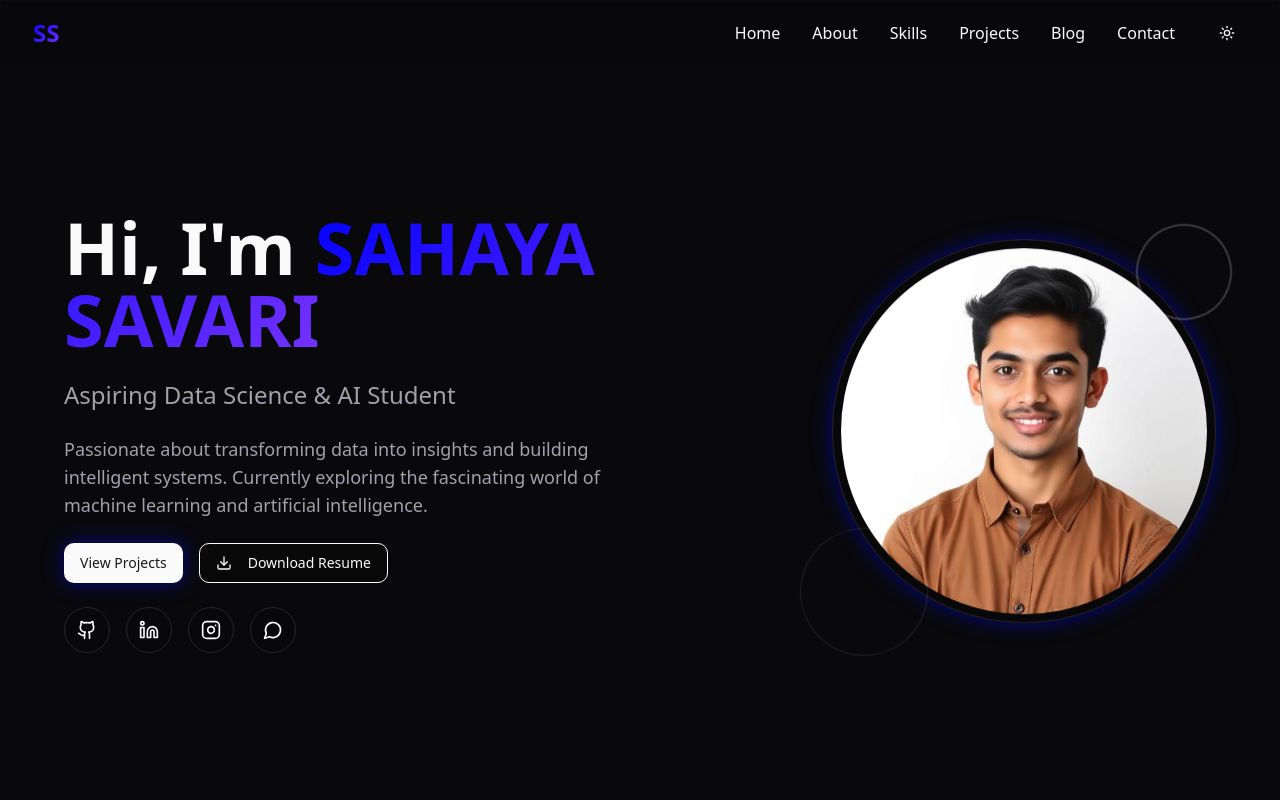
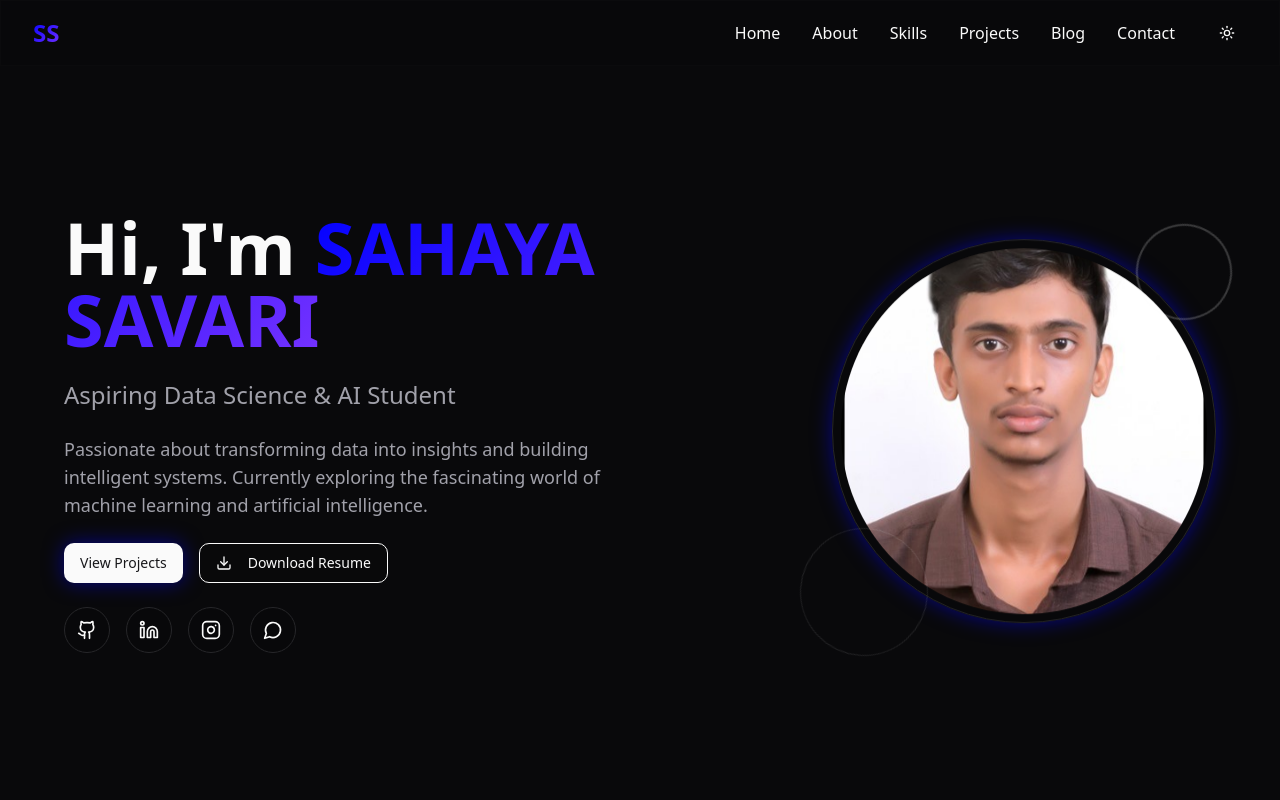
Before and after one commit to SAHAYASAVARI/MY-PORTFOLIO, a React (Vite) app: page / in a window 1280 px wide. Shown: the top 800 px of the page. Built offline with nearby package versions, Linux system fonts and the light colour scheme.

Commit message:
Fix: Add user's profile picture
Replaces the AI-generated profile picture with the user's provided image.

```diff
--- a/src/pages/PortfolioHome.tsx
+++ b/src/pages/PortfolioHome.tsx
@@ -7,7 +7,7 @@ import { Badge } from '../components/ui/badge';
 import { Input } from '../components/ui/input';
 import { Textarea } from '../components/ui/textarea';
 import { useToast } from '../hooks/use-toast';
-import profileImage from '../assets/profile-photo.jpg';
+
 
 export function PortfolioHome() {
   const { toast } = useToast();
@@ -201,7 +201,7 @@ export function PortfolioHome() {
             >
               <div className="w-80 h-80 lg:w-96 lg:h-96 rounded-full overflow-hidden glass-card p-2 glow-effect animate-float">
                 <img
-                  src={profileImage}
+                  src="/lovable-uploads/923aced1-e969-4089-9eef-0d80eb265732.png"
                   alt="Sahaya Savari"
                   className="w-full h-full object-cover rounded-full"
                 />
```
Also changed, not shown: public/lovable-uploads/923aced1-e969-4089-9eef-0d80eb265732.png (added).
